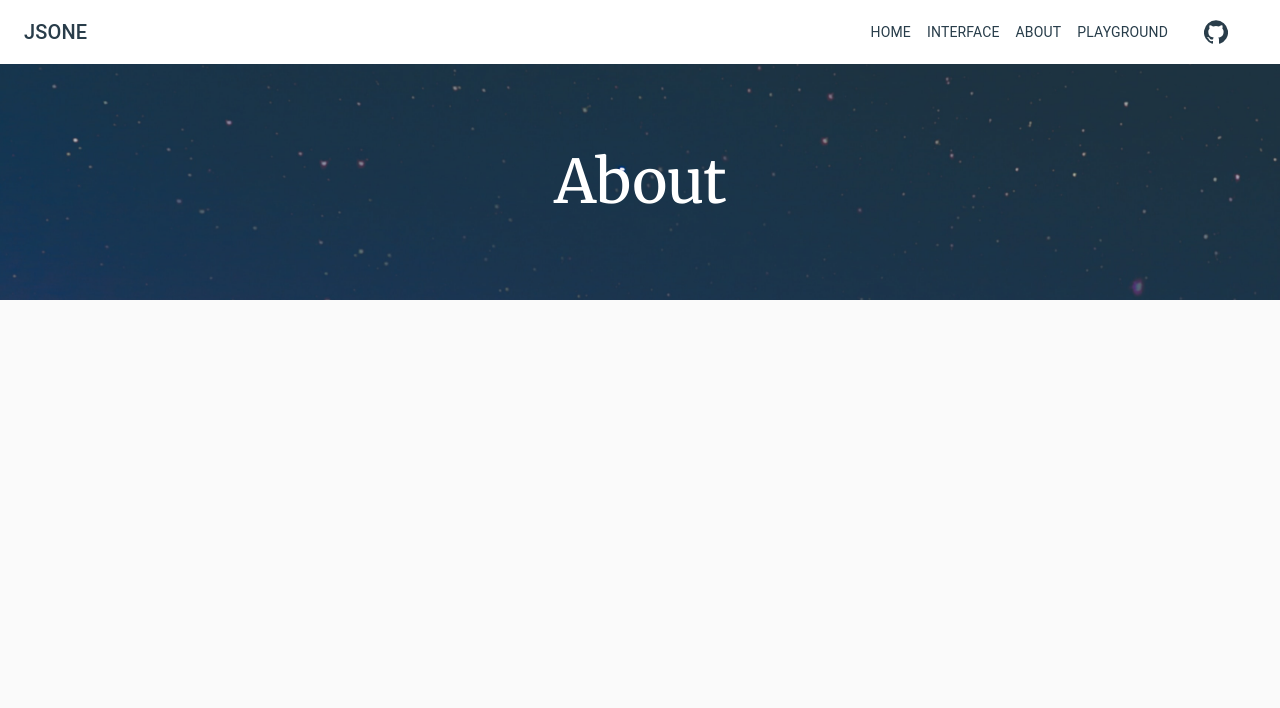
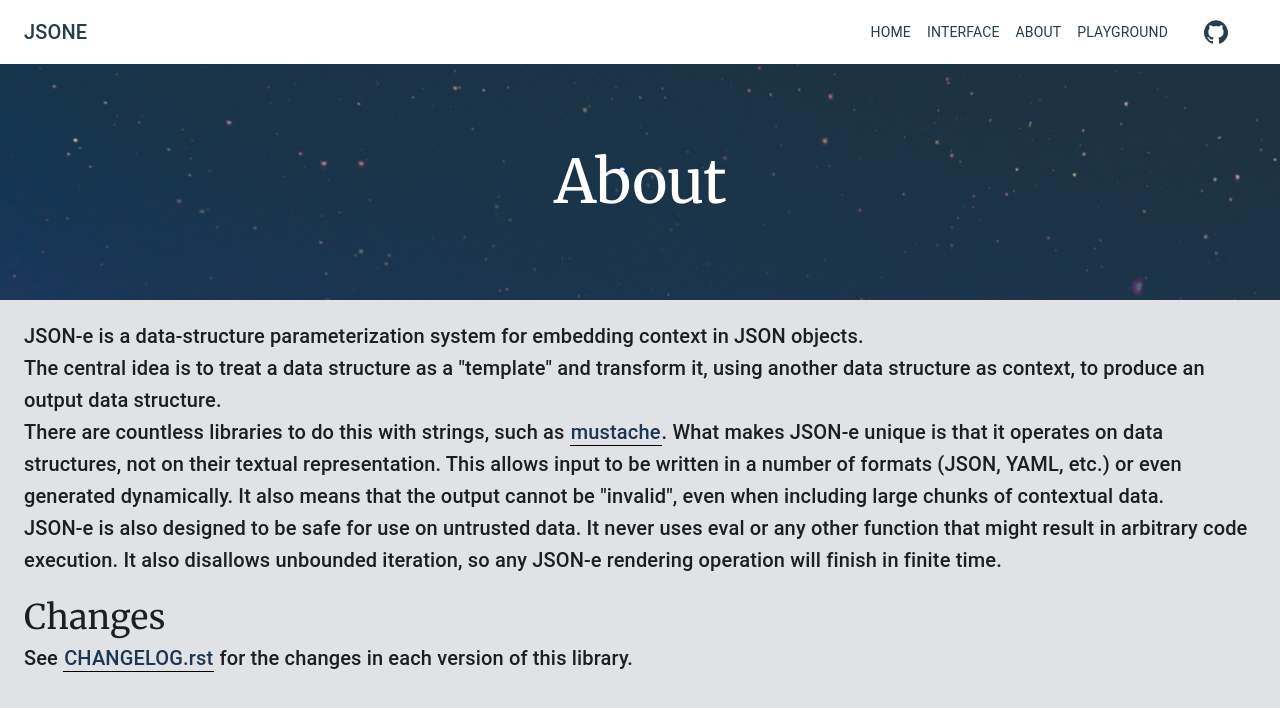
Before and after one commit to aimenbatool/jsone-docs, a React app: page /about in a window 1280 px wide. Shown: the top 708 px of the page. Built offline with nearby package versions, Linux system fonts and the light colour scheme; the HTML template or start-up script is replaced by a standard one.

Commit message:
Add 'about' content

```diff
--- a/src/components/About.jsx
+++ b/src/components/About.jsx
@@ -8,14 +8,18 @@ import {
 import Banner from '../assets/banner.jpg';
 
 const useStyles = makeStyles((theme) => ({
-  aboutWrapper: {
+  wrapper: {
+    backgroundColor: '#e0e2e5',
+    height: '100vh',
+  },
+  aboutBanner: {
     backgroundImage: `url(${Banner})`,
     backgroundSize: 'cover',
     backgroundRepeat: 'no-repeat',
     backgroundPosition: 'center',
     padding: theme.spacing(0.25),
   },
-  about: {
+  aboutHead: {
     marginTop: theme.spacing(10),
     marginBottom: theme.spacing(10),
     color: theme.palette.common.white,
@@ -24,16 +28,66 @@ const useStyles = makeStyles((theme) => ({
   title: {
     fontFamily: 'Merriweather, serif',
   },
+  aboutContent: {
+    marginTop: 20,
+    fontFamily: 'Nanum Gothic, sans-serif',
+  },
+  changes: {
+    fontFamily: 'Merriweather, serif',
+    marginTop: 20,
+    marginBottom: 4,
+  },
+  link: {
+    color: '#1e3652',
+    padding: theme.spacing(0.125),
+    borderBottom: '1px solid black',
+    textDecoration: 'none',
+  },
 }));
 
 const About = () => {
   const classes = useStyles();
 
   return (
-    <Box className={classes.aboutWrapper}>
-      <Container className={classes.about}>
-        <Typography className={classes.title} variant="h2">About</Typography>
+    <Box className={classes.wrapper}>
+      <Box className={classes.aboutBanner}>
+        <Container className={classes.aboutHead}>
+          <Typography className={classes.title} variant="h2">About</Typography>
+        </Container>
+      </Box>
+      <Container className={classes.aboutContent}>
+        <Typography variant="h6">
+          JSON-e is a data-structure parameterization system for embedding context in JSON objects.
+          <br />
+          The central idea is to treat a data structure as a &quot;template&quot; and transform it,
+          using another data structure as context, to produce an output data structure.
+          <br />
+          There are countless libraries to do this with strings, such as
+          {' '}
+          <a className={classes.link} href="https://mustache.github.io/">mustache</a>
+          .
+          {' '}
+          What makes JSON-e unique is that it operates on data structures, not on their
+          textual representation. This allows input to be written in a number of formats
+          (JSON, YAML, etc.) or even generated dynamically. It also means that the output
+          cannot be &quot;invalid&quot;, even when including large chunks of contextual data.
+          <br />
+          JSON-e is also designed to be safe for use on untrusted data. It never uses eval
+          or any other function that might result in arbitrary code execution. It also disallows
+          unbounded iteration, so any JSON-e rendering operation will finish in finite time.
+        </Typography>
+        <Typography variant="h4" className={classes.changes}>
+          Changes
+        </Typography>
+        <Typography variant="h6">
+          See
+          {' '}
+          <a className={classes.link} href="https://github.com/taskcluster/json-e/blob/master/CHANGELOG.rst">CHANGELOG.rst</a>
+          {' '}
+          for the changes in each version of this library.
+        </Typography>
       </Container>
+
     </Box>
   );
 };
```
